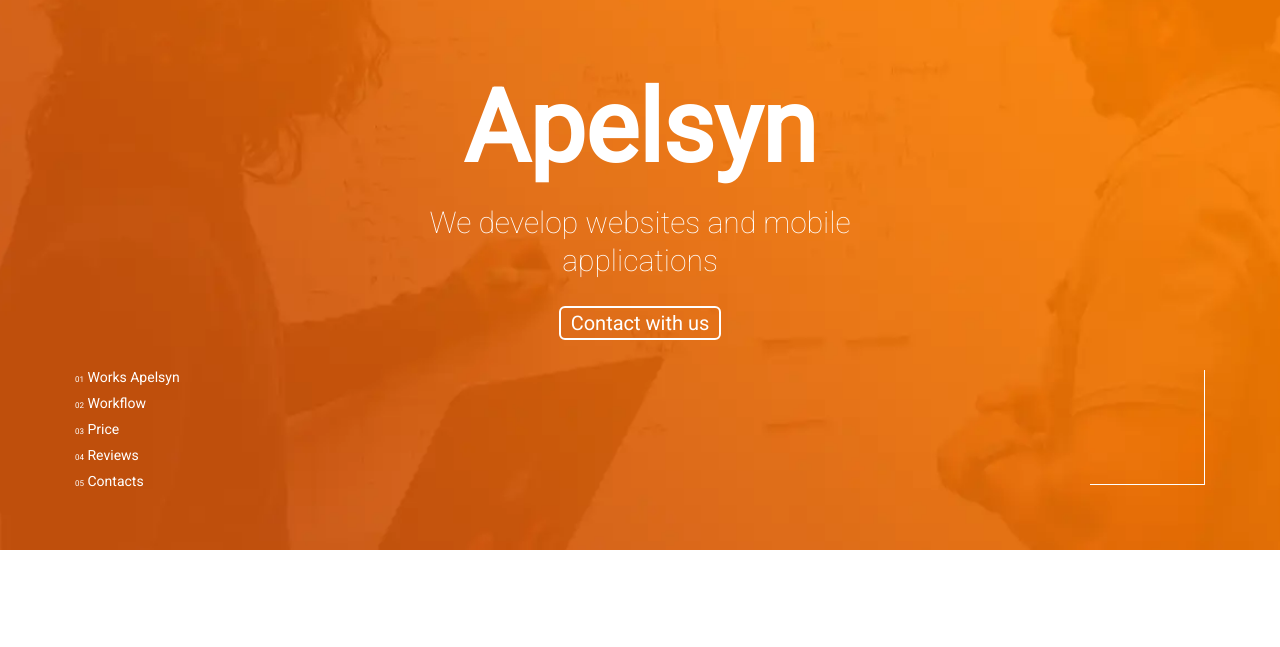
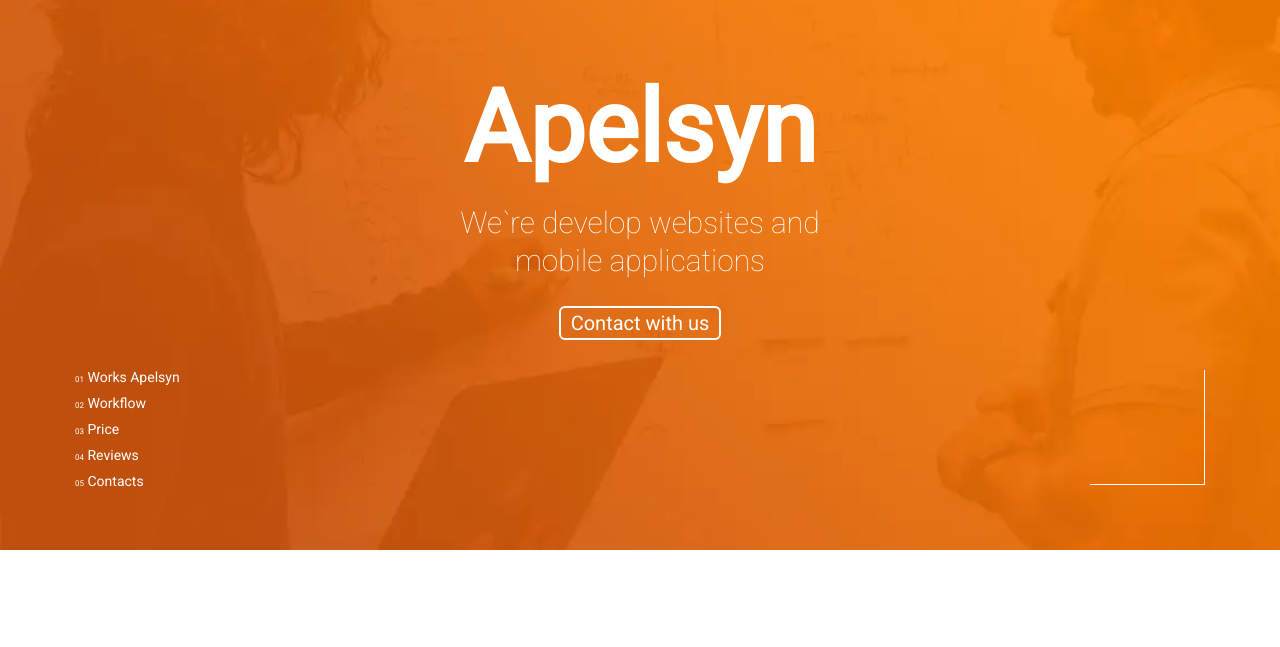
Before and after one commit to Alex-vl-vc/Apelsyn, a plain HTML site: page index.html in a window 1280 px wide. Shown: the part 113-760 px from the top of the page. Drawn offline with nearby package versions, Linux system fonts and the light colour scheme.

Commit message:
Update index.html

```diff
--- a/index.html
+++ b/index.html
@@ -40,7 +40,7 @@
 				<div class="header__content">
 					<h1 class="header__name">Apelsyn</h1>
 					<p class="header__slogan lng-slogan">
-						We develop websites and mobile applications
+						We`re develop websites and mobile applications
 					</p>
 					<div class="header__button">
 						<a href="#popup" class="popup-link lng-popup">Contact with us</a>
```
